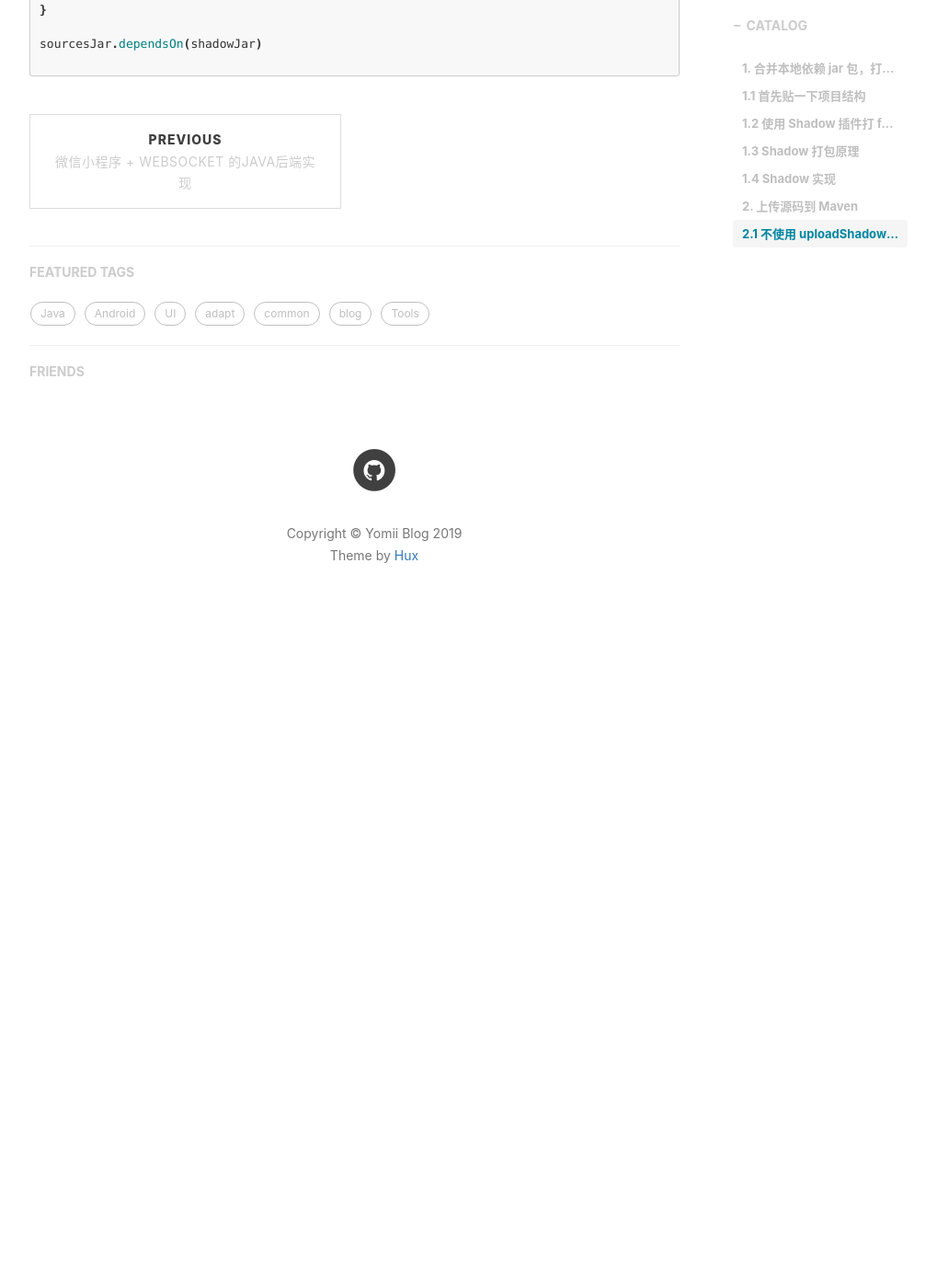
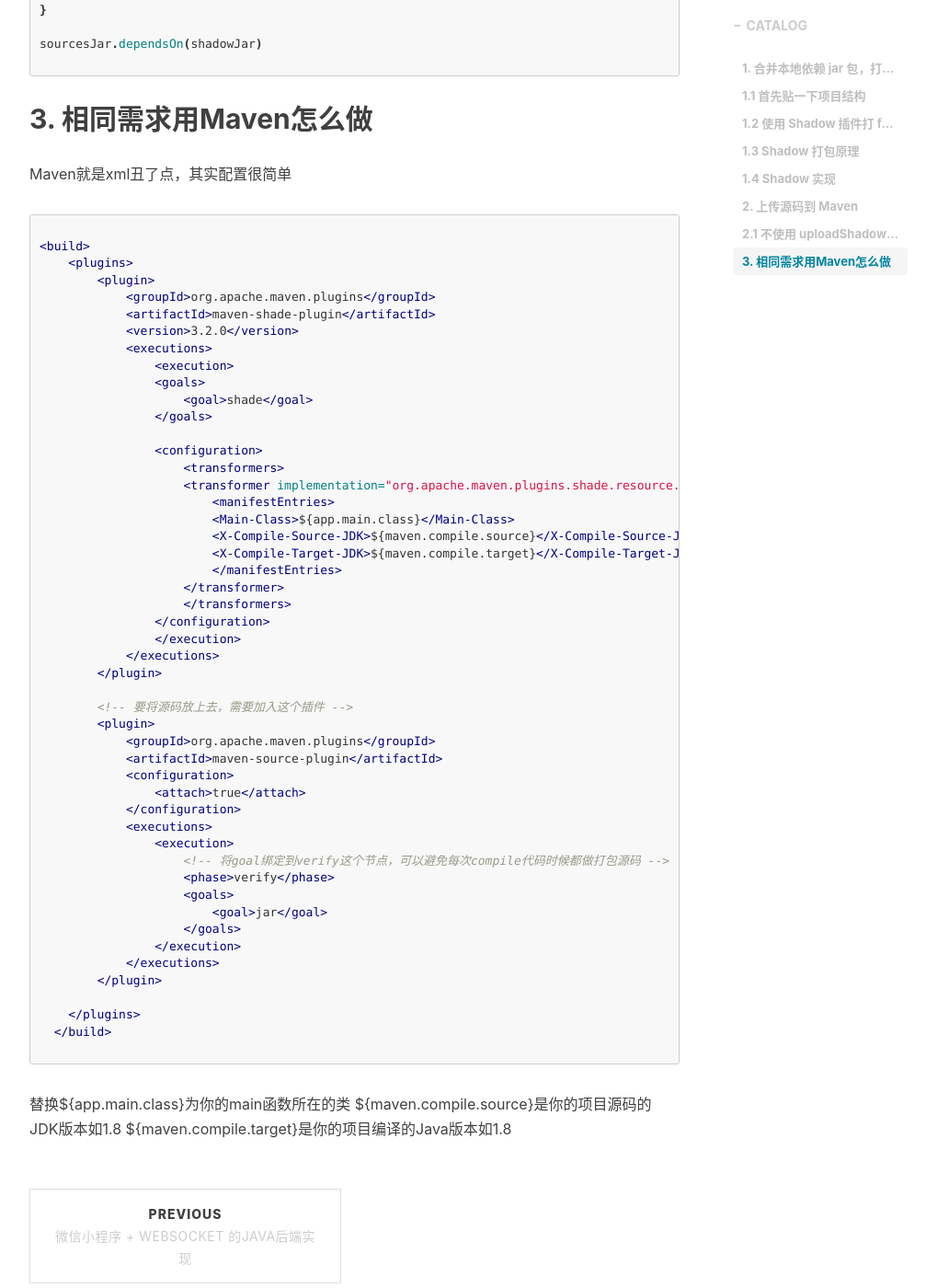
Before and after one commit to sunsteam/sunsteam.github.io, a Jekyll site: the page built from _posts/2019-05-16-gradle-build-fatjar-upload-to-maven.md, in a window 1280 px wide and 1400 px high, scrolled down 6500 px. Shown: the whole window at 92% size, without its empty margins (233-1240 px from the left). Built offline with Jekyll 4.4.1, drawn with Linux system fonts in a browser that asks for light colours; comment, search, counter and statistics services are not loaded; before the commit the page ends 7181 px from its top, so only the background shows below that.

Commit message:
简述：增加maven打包fatJar的操作
背景信息：

修改内容：

````diff
--- a/_posts/2019-05-16-gradle-build-fatjar-upload-to-maven.md
+++ b/_posts/2019-05-16-gradle-build-fatjar-upload-to-maven.md
@@ -291,3 +291,63 @@ shadowJar {
 sourcesJar.dependsOn(shadowJar)
 
 ```
+
+## 3. 相同需求用Maven怎么做
+
+Maven就是xml丑了点，其实配置很简单
+
+```xml
+
+<build>
+    <plugins>
+        <plugin>
+            <groupId>org.apache.maven.plugins</groupId>
+            <artifactId>maven-shade-plugin</artifactId>
+            <version>3.2.0</version>
+            <executions>
+                <execution>
+                <goals>
+                    <goal>shade</goal>
+                </goals>
+
+                <configuration>
+                    <transformers>
+                    <transformer implementation="org.apache.maven.plugins.shade.resource.ManifestResourceTransformer">
+                        <manifestEntries>
+                        <Main-Class>${app.main.class}</Main-Class>
+                        <X-Compile-Source-JDK>${maven.compile.source}</X-Compile-Source-JDK>
+                        <X-Compile-Target-JDK>${maven.compile.target}</X-Compile-Target-JDK>
+                        </manifestEntries>
+                    </transformer>
+                    </transformers>
+                </configuration>
+                </execution>
+            </executions>
+        </plugin>
+
+        <!-- 要将源码放上去，需要加入这个插件 -->
+        <plugin>
+            <groupId>org.apache.maven.plugins</groupId>
+            <artifactId>maven-source-plugin</artifactId>
+            <configuration>
+                <attach>true</attach>
+            </configuration>
+            <executions>
+                <execution>
+                    <!-- 将goal绑定到verify这个节点，可以避免每次compile代码时候都做打包源码 -->
+                    <phase>verify</phase>
+                    <goals>
+                        <goal>jar</goal>
+                    </goals>
+                </execution>
+            </executions>
+        </plugin>
+
+    </plugins>
+  </build>
+
+```
+
+替换${app.main.class}为你的main函数所在的类
+${maven.compile.source}是你的项目源码的JDK版本如1.8
+${maven.compile.target}是你的项目编译的Java版本如1.8
````
